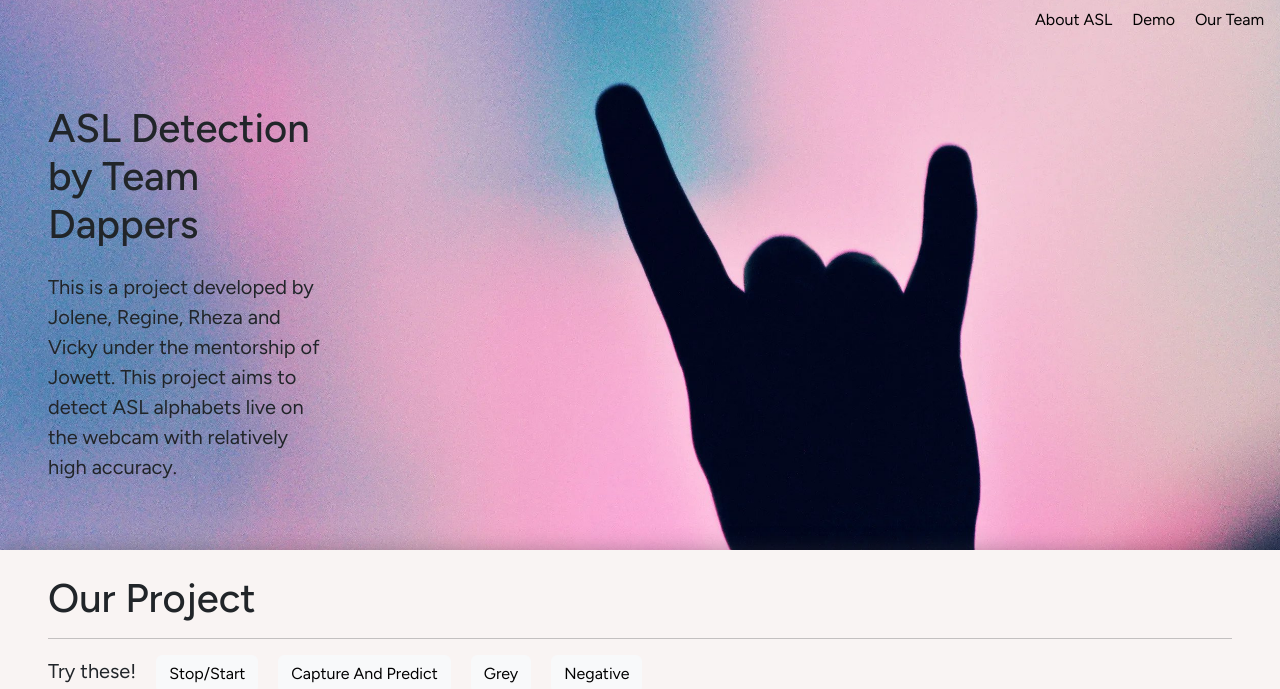
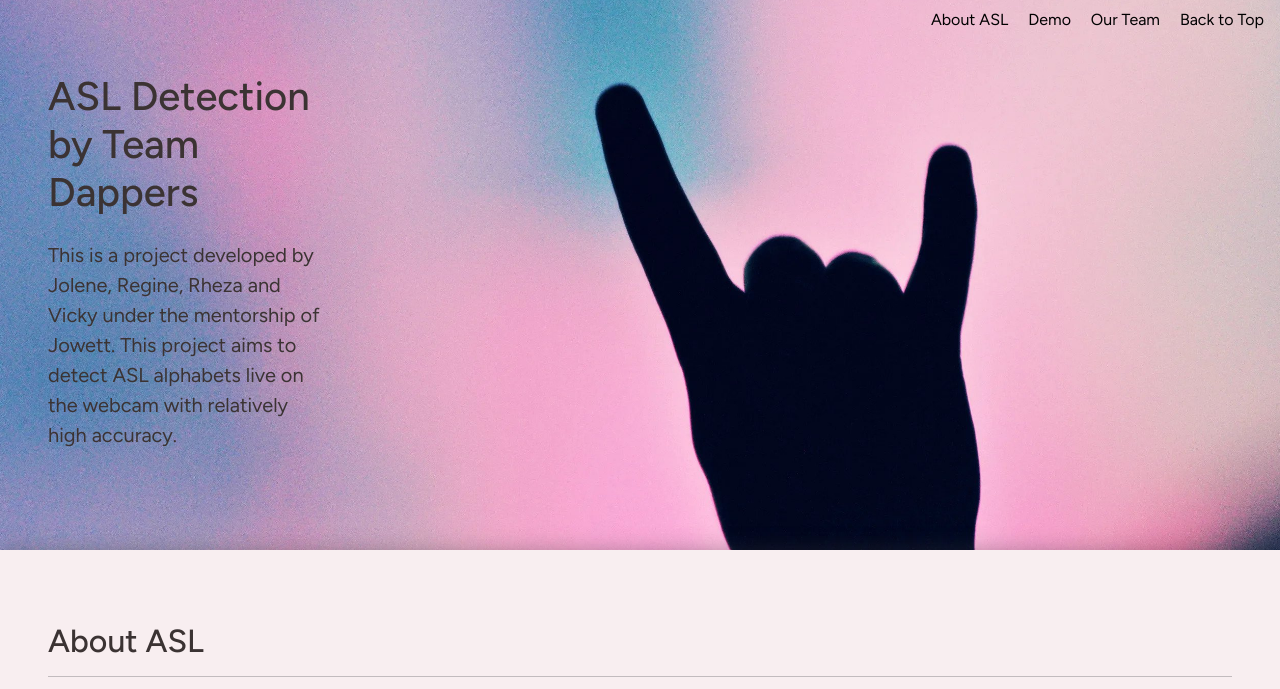
Before and after one commit to JowettC/asl_image_recog, a Flask app: page / in a window 1280 px wide. Shown: the top 689 px of the page. Run offline with Flask 2, Linux system fonts and the light colour scheme; grey boxes are pictures that could not be loaded.

Commit message:
edited frontend layout

```diff
--- a/main.py
+++ b/main.py
@@ -93,7 +93,8 @@ def gen_frames():  # generate frame by frame from camera
 @app.route('/')
 def index():
     header_img = os.path.join(app.config['UPLOAD_FOLDER'], 'handsign.jpeg')
-    return render_template('index.html' , height = "500px", header_img=header_img)
+    asl_chart = os.path.join(app.config['UPLOAD_FOLDER'], 'asl_chart.jpeg')
+    return render_template('index.html' , height = "500px", header_img=header_img, asl_chart=asl_chart)
 
 @app.route('/video_feed')
 def video_feed():
--- a/templates/index.html
+++ b/templates/index.html
@@ -16,6 +16,14 @@
 		body,
 		.btn {
 			font-family: "Figtree"
+		}
+
+		h1,
+		h2,
+		p,
+		a,
+		li {
+			color: #3b3333;
 		}
 
 		p {
@@ -49,24 +57,30 @@
 
 		a {
 			text-decoration: none;
-			color:black;
+			color: black;
+		}
+
+		a:hover {
+			font-style: italic;
+			color: rgb(129, 102, 102);
 		}
 	</style>
 </head>
 
 <body>
-	<div class="container-fluid p-0">
-		<div class="row">
-			<div class="parallax" style="background-image:url( {{header_img}} ); z-index:-2;">
-				<div class="d-flex justify-content-end pt-2 pe-2" style="z-index:10;">
-					<ul>
+	<div class="d-flex justify-content-end pe-2">
+		<ul style="position:fixed;z-index:0" class="pt-2">
 			<li class="d-inline p-2"><a href="#about">About ASL</a></li>
 			<li class="d-inline p-2"><a href="#demo">Demo</a></li>
 			<li class="d-inline p-2"><a href="#team">Our Team</a></li>
+			<li class="d-inline p-2"><a href="#top">Back to Top</a></li>
 		</ul>
 	</div>
+	<div class="container-fluid p-0">
+		<div class="row" id="top">
+			<div class="parallax" style="background-image:url( {{header_img}} );z-index:-1;">
 
-				<div class="w-25 ps-5 py-4" style="position:fixed;z-index:-1;">
+				<div class="w-25 ps-5 py-4" style="position:fixed;z-index:0">
 					<h1 class="mt-5 mb-4">ASL Detection by Team Dappers</h1>
 					<p class="mb-4">This is a project developed by Jolene, Regine, Rheza and Vicky under the mentorship
 						of Jowett. This project aims to detect ASL alphabets live on the webcam with relatively high
@@ -75,12 +89,34 @@
 			</div>
 		</div>
 
-		<div style="z-index:0;background-color: #f9f4f3;" class="content">
+		<div class="content">
+			<div class="px-5 py-4 m-0" style="background-color: #f8eef0;" id="about">
+				<h2 class="mt-5">About ASL</h2>
+				<hr class="pb-0 mb-0">
 
-			<div class="px-5 pt-4 m-0" id="about">
-				<h1>Our Project</h1>
+				<div class="row pt-3">
+					<div class="col-6 mb-3">
+						<img src="{{asl_chart}}" class="w-100 my-3">
+					</div>
+					<div class="col-6 ">
+					<p class="my-3 px-2">ASL (also known as American Sign Language) is a form of sign language used in Deaf communities in North America. A visual language communicated by hand, body and facial movements,
+						American Sign Language has existed since the early 19th century, and is now used by over 1 million
+						people worldwide.
+					</p>
+					<p class="my-3 px-2">
+						Fingerspelling in ASL is a way of spelling words using hand movements on one hand. The fingerspelling manual alphabet is used in sign language to spell out names of people and places for which there is not a sign. It also can be used when the signer does not know the sign for a word, or to clarify a sign.
+					</p>
+
+					</div>
+				</div>
+			</div>
+
+			<div id="demo" style="background-color: #f0e6e7;">
+
+				<div class="px-5 pt-4 m-0">
+					<h2 class="mt-5">Live Demo</h2>
 					<hr class="pb-0 mb-0">
-				<div class="buttons w-100 my-3">
+					<div class="buttons w-100 my-3 py-3">
 						<p class="d-inline pe-2">Try these!</p>
 						<form method="post" action="{{ url_for('tasks') }}" class="d-inline">
 							<input type="submit" value="Stop/Start" name="stop" class="btn btn-light mx-2" />
@@ -91,24 +127,46 @@
 					</div>
 				</div>
 
-			<div class="row px-5 mb-5">
+				<div class="row px-5">
 
-				<div class="col">
+					<div class="col mb-5">
 						<img src="{{ url_for('video_feed') }}" height="{{height}}">
 					</div>
 
-				<div class="col">
+					<div class="col mb-5">
 
 						<h3>Instructions:</h3>
 						<ol>
 							<li>Stop/Start: Toggle between stop or start live streaming on your webcam.</li>
-						<li>Capture and Predict: Take in a capture in the feed and predict the  ASL letter.</li>
+							<li>Capture and Predict: Take in a capture in the feed and predict the ASL letter.</li>
 
 
 					</div>
 				</div>
+			</div>
 
-			<div class="row text-center p-5" style="background-color:#F8EDEC;">
+			<div class="px-5 py-4 m-0" style="background-color: #e9dddd;" id="team">
+				<h2 class="mt-5">Our Team</h2>
+				<hr class="pb-0 mb-0">
+
+				<div class="row pt-3">
+					<div class="col-6 mb-3">
+						<img src="{{asl_chart}}" class="w-100 my-3">
+					</div>
+					<div class="col-6 ">
+					<p class="my-3 px-2">ASL (also known as American Sign Language) is a form of sign language used in Deaf communities in North America. A visual language communicated by hand, body and facial movements,
+						American Sign Language has existed since the early 19th century, and is now used by over 1 million
+						people worldwide.
+					</p>
+					<p class="my-3 px-2">
+						Fingerspelling in ASL is a way of spelling words using hand movements on one hand. The fingerspelling manual alphabet is used in sign language to spell out names of people and places for which there is not a sign. It also can be used when the signer does not know the sign for a word, or to clarify a sign.
+					</p>
+
+					</div>
+				</div>
+			</div>
+
+			<div class="row text-center p-5" style="background-color:#dbcbcb;">
 				<small style="color:rgb(96, 96, 96)">This site and its functionalities are made and developed by Team Dappers.</small>
 			</div>
 		</div>
```
Lines whose indentation alone changed are shown as unchanged.
